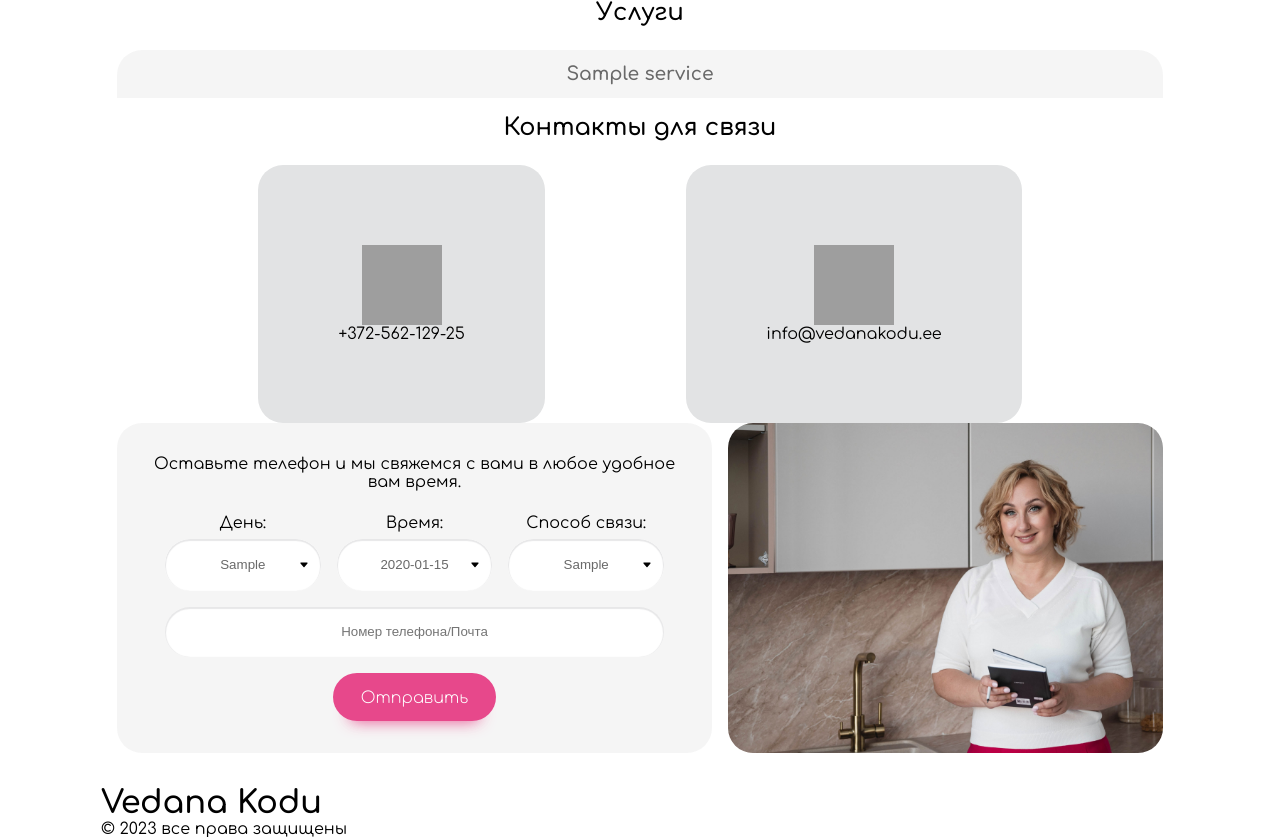
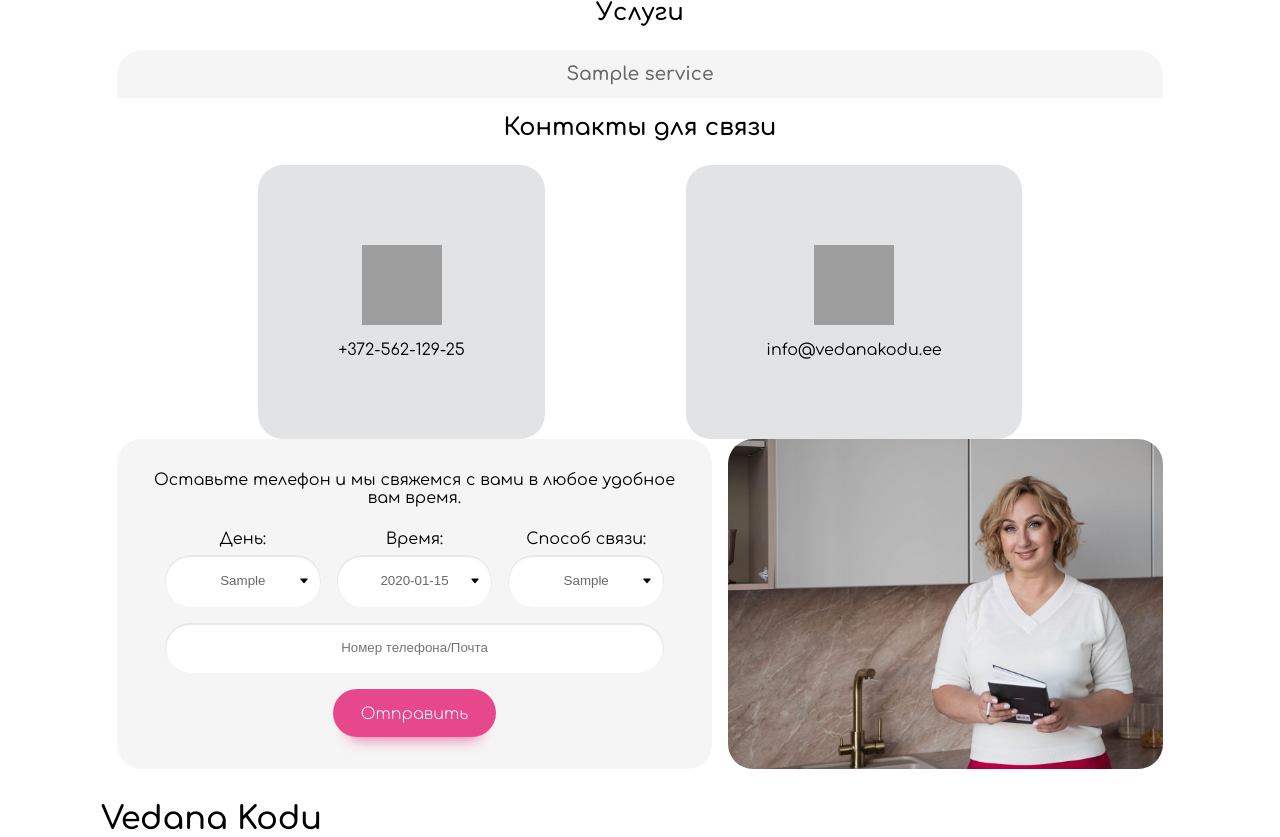
Before and after one commit to verts-online/dina_kodu, a Django app: page / in a window 1280 px wide. Shown: the part 2305-3142 px from the top of the page. Run offline with Django 4.2, Linux system fonts and the light colour scheme; tables that the repository leaves empty hold one stand-in row (values such as "Sample post"); some libraries are stand-ins or nearby versions; grey boxes are pictures that could not be loaded.

Commit message:
Update index.html

```diff
--- a/core/landing/templates/landing/index.html
+++ b/core/landing/templates/landing/index.html
@@ -144,6 +144,7 @@
                     }
                     .contact-info>div {
                         padding: 5rem;
+                        gap: 1rem;
                         background: var(--gray-color);
                     }
                     .contact-div {
```
